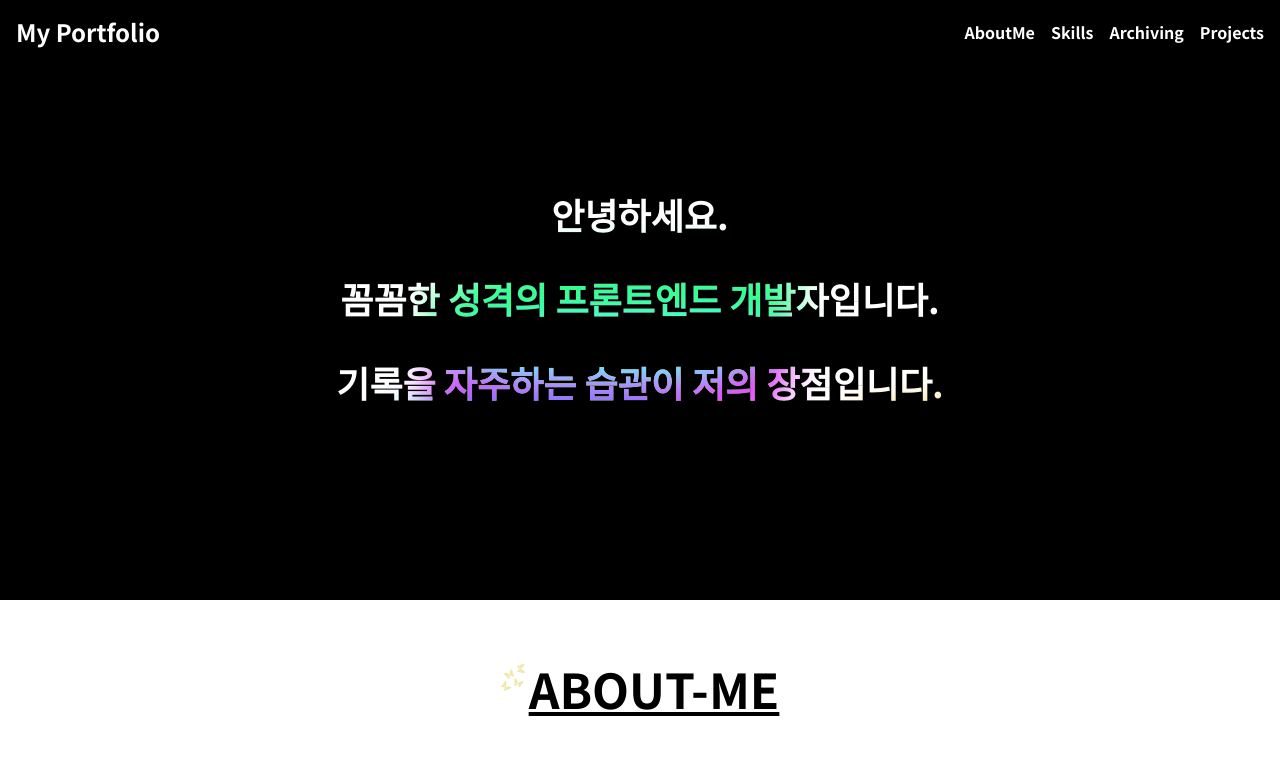
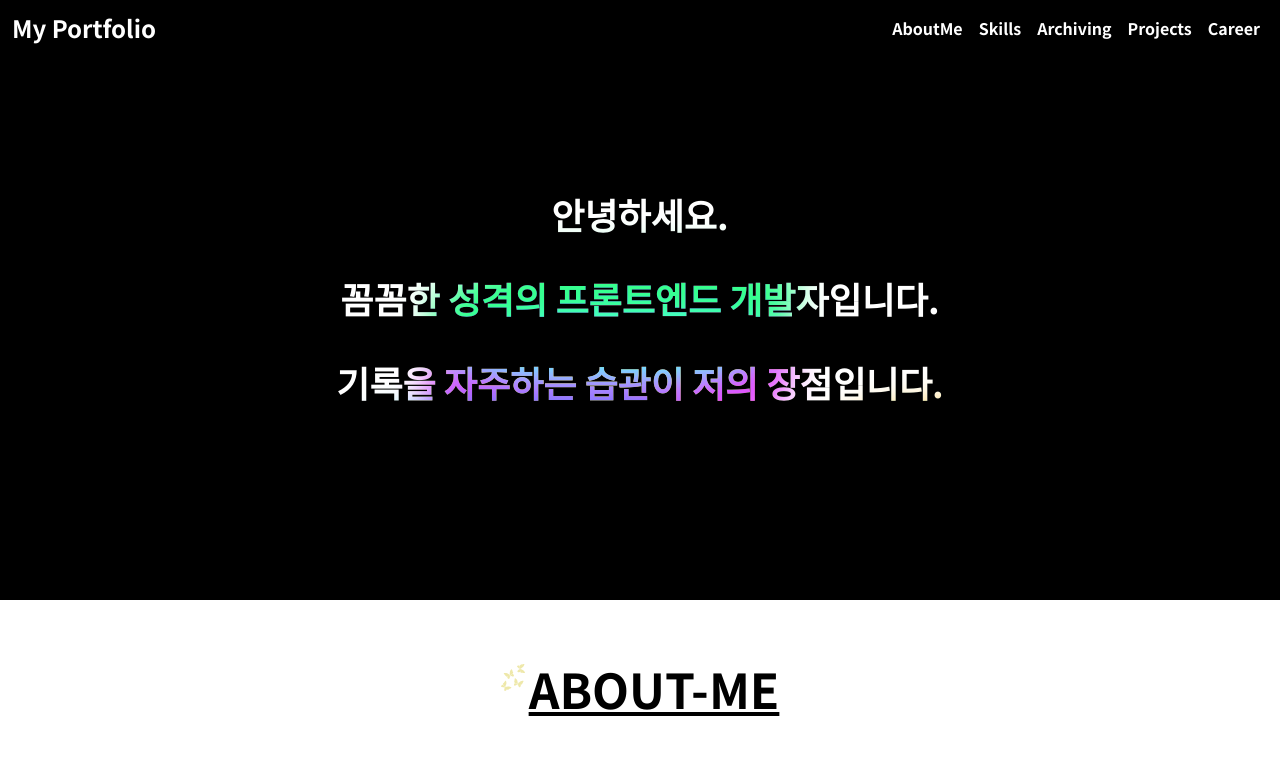
Before and after one commit to HojinLim/portfolio, a React (Create React App) app: page / in a window 1280 px wide. Shown: the top 778 px of the page. Built offline with nearby package versions, Linux system fonts and the light colour scheme.

Commit message:
fix: 반응형 메뉴 디자인 수정

```diff
--- a/src/components/HamburgerMenu.tsx
+++ /dev/null
@@ -1,70 +0,0 @@
-import React, { useState } from 'react'
-import { scrollToSection, scrollToTop } from '../utils/scrollUtils'
-
-const HamburgerMenu = () => {
-  const [isOpen, setIsOpen] = useState(false)
-
-  const toggleMenu = () => {
-    setIsOpen(!isOpen)
-  }
-
-  return (
-    <div>
-      {isOpen ? (
-        <div className="cursor-pointer w-8 h-8 flex flex-col justify-between items-center gap-5" onClick={toggleMenu}>
-          {/* 취소 버튼 */}
-          <svg
-            className="h-full w-full text-gray-600"
-            viewBox="0 0 24 24"
-            fill="none"
-            stroke="currentColor"
-            strokeWidth="2"
-            strokeLinecap="round"
-            strokeLinejoin="round"
-          >
-            <line x1="18" y1="6" x2="6" y2="18" />
-            <line x1="6" y1="6" x2="18" y2="18" />
-          </svg>
-          {/* 메뉴판 */}
-          <nav
-            className={`absolute mt-10 me-12 bg-white shadow-lg rounded p-4 transition-all duration-300 ${
-              isOpen ? 'block' : 'hidden'
-            }`}
-          >
-            <ul>
-              <li className="mb-2">
-                <button onClick={() => scrollToSection('about')} className="text-gray-800 hover:text-gray-600">
-                  About
-                </button>
-              </li>
-              <li className="mb-2">
-                <button onClick={() => scrollToSection('skills')} className="text-gray-800 hover:text-gray-600">
-                  Skills
-                </button>
-              </li>
-              <li className="mb-2">
-                <button onClick={() => scrollToSection('archive')} className="text-gray-800 hover:text-gray-600">
-                  Archiving
-                </button>
-              </li>
-              <li className="mb-2">
-                <button onClick={() => scrollToSection('projects')} className="text-gray-800 hover:text-gray-600">
-                  Projects
-                </button>
-              </li>
-            </ul>
-          </nav>
-        </div>
-      ) : (
-        // 햄버거 버튼
-        <div className="cursor-pointer w-8 h-8 flex flex-col justify-between items-center" onClick={toggleMenu}>
-          <span className="block h-0.5 w-8 animate-pulse bg-gray-600"></span>
-          <span className="block h-0.5 w-8 animate-pulse bg-gray-600"></span>
-          <span className="block h-0.5 w-8 animate-pulse bg-gray-600"></span>
-        </div>
-      )}
-    </div>
-  )
-}
-
-export default HamburgerMenu
--- a/src/components/Header.tsx
+++ b/src/components/Header.tsx
@@ -1,6 +1,6 @@
-import React, { useState, useEffect, CSSProperties } from 'react'
+import React, { useState, useEffect, CSSProperties, useMemo } from 'react'
 import { scrollToSection, scrollToTop } from '../utils/scrollUtils'
-import HamburgerMenu from './HamburgerMenu'
+
 import { useRecoilState } from 'recoil'
 import { headerBtnShow } from 'src/atom/store'
 
@@ -10,12 +10,15 @@ const navItem = [
   { id: 'about', title: 'About-Me' },
   { id: 'skills', title: 'Skills' },
   { id: 'archive', title: 'Archiving' },
-  { id: 'projects', title: 'Projects' }
+  { id: 'projects', title: 'Projects' },
+  { id: 'career', title: 'Career' }
 ]
 
 const Header = (props: Props) => {
   const [showBackground, setShowBackground] = useState(false)
   const [headerButtonShow, setHeaderBtnShow] = useRecoilState(headerBtnShow)
+
+  const [isOpen, setIsOpen] = useState(false)
 
   const handleScroll = () => {
     const position = window.scrollY
@@ -35,20 +38,34 @@ const Header = (props: Props) => {
       setHeaderBtnShow(false)
     }
   }
+  const handleTop = () => {
+    console.log(window.pageYOffset)
+
+    if (window.pageYOffset <= 5) {
+      setIsOpen(false)
+    }
+  }
 
   useEffect(() => {
     window.addEventListener('scroll', handleScroll)
     window.addEventListener('resize', handleResize)
+    window.addEventListener('handleTop', handleTop)
 
     // Initial check for viewport width
     handleResize()
-
+    handleTop()
     // Clean up the event listeners on unmount
     return () => {
       window.removeEventListener('scroll', handleScroll)
       window.removeEventListener('resize', handleResize)
+      window.removeEventListener('handleTop', handleTop)
     }
   }, [])
+  useMemo(() => {
+    if (window.pageYOffset <= 0) {
+      setIsOpen(false)
+    }
+  }, [window.pageYOffset])
 
   const headerStyle: CSSProperties = {
     color: 'white',
@@ -59,31 +76,85 @@ const Header = (props: Props) => {
     headerStyle.backgroundColor = 'white'
     headerStyle.color = 'black'
   }
+  const toggleMenu = () => {
+    setIsOpen((prev) => !prev)
+  }
 
   return (
-    <header id="header" style={headerStyle} className="bg-transparent p-4 fixed top-0 left-0 w-full z-50">
-      <nav className="container mx-auto flex items-center justify-between">
-        <div className="text-2xl font-bold">
+    <header id="header" style={headerStyle} className="bg-transparent fixed top-0 left-0 w-full z-50">
+      <nav className="w-full mx-auto flex items-center justify-between p-3">
+        <div className="text-2xl font-bold whitespace-nowrap">
           <button onClick={scrollToTop}>My Portfolio</button>
         </div>
 
-        <ul className="flex space-x-4">
-          {!headerButtonShow ? (
-            navItem.map((item, key) => {
+        {/* 버튼들 */}
+        {headerButtonShow ? (
+          <>
+            <div className="w-8 h-8 flex flex-col justify-between items-center gap-5">
+              {isOpen ? (
+                <div className="h-full w-full text-gray-600" onClick={toggleMenu}>
+                  <svg
+                    viewBox="0 0 24 24"
+                    fill="none"
+                    stroke="currentColor"
+                    strokeWidth="2"
+                    strokeLinecap="round"
+                    strokeLinejoin="round"
+                  >
+                    <line x1="18" y1="6" x2="6" y2="18" />
+                    <line x1="6" y1="6" x2="18" y2="18" />
+                  </svg>
+                </div>
+              ) : (
+                <div
+                  className="cursor-pointer w- h-full flex flex-col justify-between items-center"
+                  onClick={toggleMenu}
+                >
+                  <span className="block h-0.5 w-8 animate-pulse bg-gray-600"></span>
+                  <span className="block h-0.5 w-8 animate-pulse bg-gray-600"></span>
+                  <span className="block h-0.5 w-8 animate-pulse bg-gray-600"></span>
+                </div>
+              )}
+            </div>
+          </>
+        ) : (
+          <div className="flex">
+            {navItem.map((item, key) => {
               return (
-                <li key={key}>
-                  <button
-                    onClick={() => scrollToSection(`${item.id}`)}
-                    className="hover:text-blue-400 hover:underline font-bold cursor-pointer"
-                  >
-                    {item.title.replace('-', '')}
-                  </button>
-                </li>
+                <button
+                  key={key}
+                  onClick={() => scrollToSection(`${item.id}`)}
+                  className="hover:text-blue-400 mx-2 hover:underline font-bold cursor-pointer"
+                >
+                  {item.title.replace('-', '')}
+                </button>
               )
-            })
-          ) : (
-            <HamburgerMenu />
-          )}
+            })}
+          </div>
+        )}
+      </nav>
+
+      {/* 메뉴판 */}
+      <nav
+        style={headerStyle}
+        className={`hamburger w-full absolute pl-5 py-3 mr-12 me-12 bg-black shadow-lg  ${isOpen ? 'open' : ''}`}
+      >
+        <ul>
+          <li className="mb-2">
+            <button onClick={() => scrollToSection('about')}>About</button>
+          </li>
+          <li className="mb-2">
+            <button onClick={() => scrollToSection('skills')}>Skills</button>
+          </li>
+          <li className="mb-2">
+            <button onClick={() => scrollToSection('archive')}>Archiving</button>
+          </li>
+          <li className="mb-2">
+            <button onClick={() => scrollToSection('projects')}>Projects</button>
+          </li>
+          <li className="mb-2">
+            <button onClick={() => scrollToSection('career')}>Career</button>
+          </li>
         </ul>
       </nav>
     </header>
--- /dev/null
+++ b/src/components/section/Career.tsx
@@ -0,0 +1,20 @@
+import ArticleHeader from '../../components/ArticleHeader'
+import React from 'react'
+import back from '../../static/images/skills/back.png'
+export const Career = () => {
+  return (
+    <article id="career" className="w-full py-10 bg-[#F5F5F5]">
+      <ArticleHeader name="Career" />
+
+      <section className="md:max-[950px]:bg-red-900 flex flex-wrap w-3/5 mx-auto bg-slate-400 p-5">
+        {/* 파트1 */}
+        <div className="w-full h-[500px] bg-blue-900">
+          <img src={back} className="rounded-full border-2 border-gray-700 object-contain w-[100px] h-[100px]" />
+        </div>
+        <div className="w-[500px] h-[500px] bg-slate-600"></div>
+        {/* 파트2 */}
+        <div></div>
+      </section>
+    </article>
+  )
+}
--- a/src/index.css
+++ b/src/index.css
@@ -233,3 +233,17 @@ code {
     overflow: hidden;
   }
 }
+
+.hamburger {
+  max-height: 0; /* Start with max-height 0 */
+  transition: max-height 0.3s ease !important;
+  -webkit-transition: max-height 0.5s ease !important; /* For older WebKit browsers */
+  overflow: hidden !important; /* Ensure content outside the max-height is hidden */
+  visibility: hidden;
+  display: block;
+}
+
+.hamburger.open {
+  max-height: 15.75rem; /* Expand to the desired max-height */
+  visibility: visible;
+}
--- a/src/pages/Home.tsx
+++ b/src/pages/Home.tsx
@@ -1,31 +1,31 @@
-import React, { useEffect, useState } from 'react';
-import Header from '../components/Header';
-import Intro from '../components/Intro';
-import Footer from '../components/Footer';
-import About from '../components/About';
-import Skills from '../components/Skills';
-import Archiving from '../components/Archiving';
-import Projects from '../components/Projects';
-import ScrollToTopButton from '../components/ScrollToTopButton';
-import MouseEffect from '../components/MouseEffect';
-import { projectsData } from '../static/variable';
+import React, { useEffect, useState } from 'react'
+import Header from '../components/Header'
+import Intro from '../components/Intro'
+import Footer from '../components/Footer'
+import About from '../components/About'
+import Skills from '../components/Skills'
+import Archiving from '../components/Archiving'
+import Projects from '../components/Projects'
+import ScrollToTopButton from '../components/ScrollToTopButton'
+import MouseEffect from '../components/MouseEffect'
+import { projectsData } from '../static/variable'
+import { Career } from '../components/section/Career'
 
-
-type Props = {};
+type Props = {}
 
 const Home = (props: Props) => {
-  const [mouseEffects, setMouseEffects] = useState<{ id: number; size: number; x: number; y: number }[]>([]);
+  const [mouseEffects, setMouseEffects] = useState<{ id: number; size: number; x: number; y: number }[]>([])
   useEffect(() => {
     const handleMousemove = (event: MouseEvent) => {
-      const scrollX = window.scrollX;
-      const scrollY = window.scrollY;
-      const mouseX = event.clientX;
-      const mouseY = event.clientY;
-      const speed = Math.sqrt(Math.pow(event.movementX, 2) + Math.pow(event.movementY, 2));
+      const scrollX = window.scrollX
+      const scrollY = window.scrollY
+      const mouseX = event.clientX
+      const mouseY = event.clientY
+      const speed = Math.sqrt(Math.pow(event.movementX, 2) + Math.pow(event.movementY, 2))
 
       // 새로운 요소 생성
-      createFadeOutDiv(mouseX + scrollX, mouseY + scrollY, speed);
-    };
+      createFadeOutDiv(mouseX + scrollX, mouseY + scrollY, speed)
+    }
 
     const createFadeOutDiv = (x: number, y: number, speed: number) => {
       const newFadeOutDiv = {
@@ -33,20 +33,20 @@ const Home = (props: Props) => {
         size: Math.min(15, 5 + speed / 2),
         x,
         y
-      };
+      }
 
-      setMouseEffects((state) => [...state, newFadeOutDiv]);
-    };
+      setMouseEffects((state) => [...state, newFadeOutDiv])
+    }
 
-    document.addEventListener('mousemove', handleMousemove);
+    document.addEventListener('mousemove', handleMousemove)
 
     return () => {
-      document.removeEventListener('mousemove', handleMousemove);
-    };
-  }, []);
+      document.removeEventListener('mousemove', handleMousemove)
+    }
+  }, [])
   const deleteEffect = (id: number) => {
-    setMouseEffects((state) => state.filter((effect) => effect.id !== id));
-  };
+    setMouseEffects((state) => state.filter((effect) => effect.id !== id))
+  }
   return (
     <>
       <div>
@@ -57,6 +57,7 @@ const Home = (props: Props) => {
         <Skills />
         <Archiving />
         <Projects projects={projectsData} />
+        <Career />
 
         <ScrollToTopButton />
         <Footer />
@@ -72,11 +73,11 @@ const Home = (props: Props) => {
                   deleteFn={deleteEffect}
                 />
               </React.Fragment>
-            );
+            )
           })}
       </div>
     </>
-  );
-};
+  )
+}
 
-export default Home;
+export default Home
```
Also changed, not shown: tsconfig.json (+4 -4 lines).
